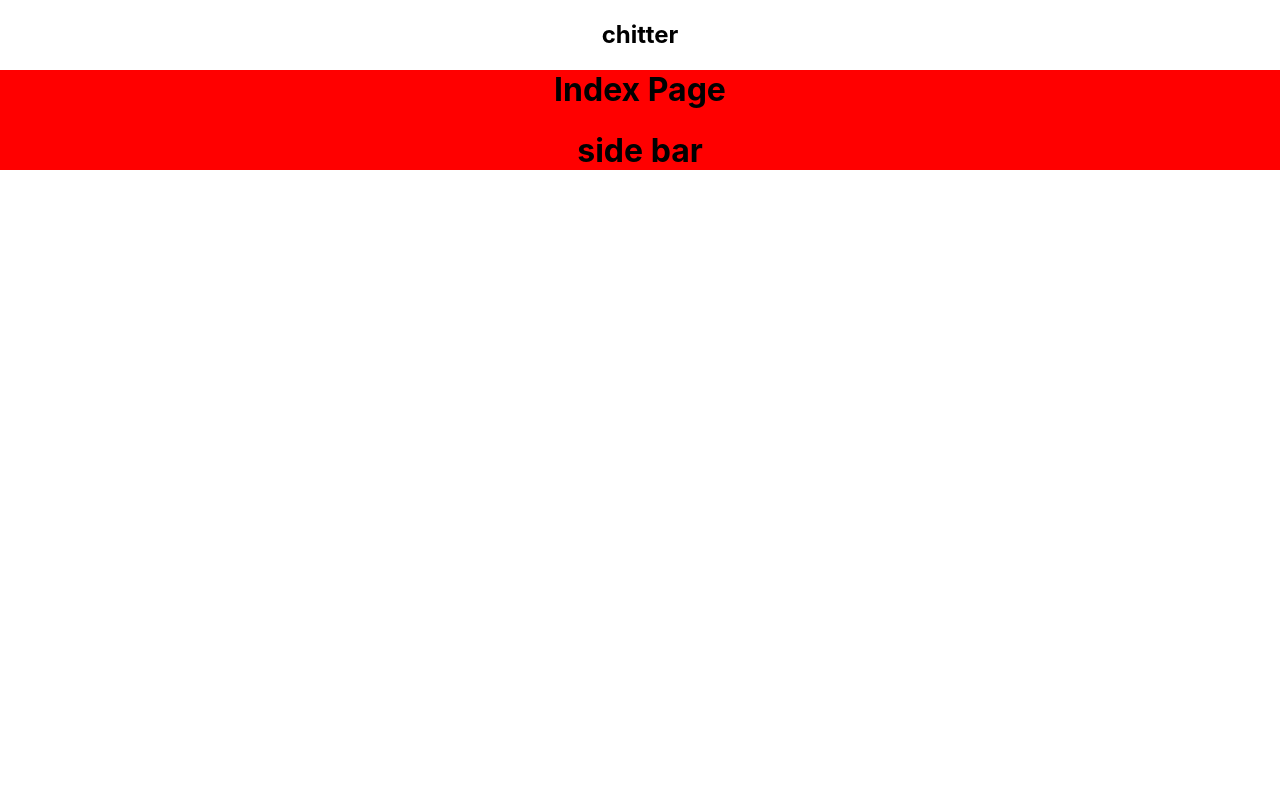
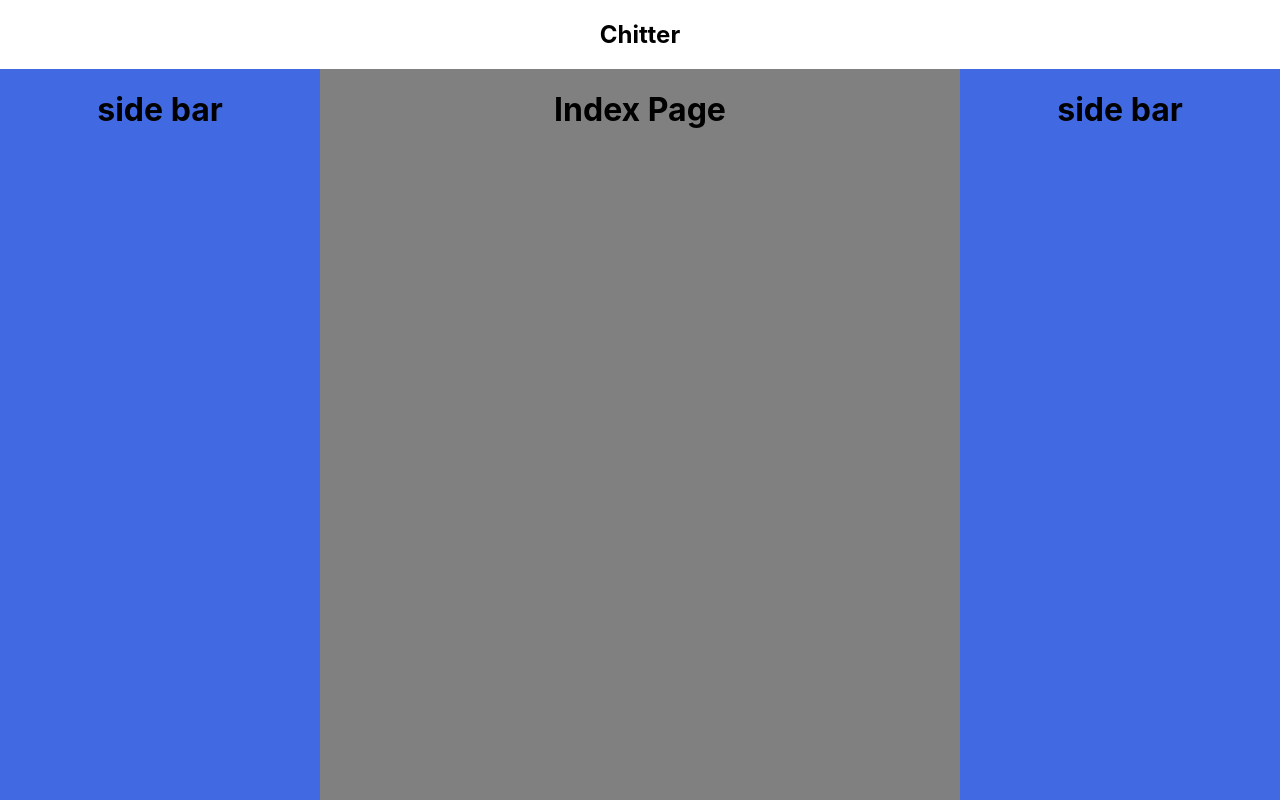
Before and after one commit to philsmithies/chitter-react, a React (Create React App) app: page / in a window 1280 px wide. Shown: the top 800 px of the page. Built offline with nearby package versions, Linux system fonts and the light colour scheme.

Commit message:
grid template

```diff
--- a/src/App.js
+++ b/src/App.js
@@ -6,7 +6,7 @@ import Index from './pages/Index/Index.js';
 function App() {
   return (
     <div className="App">
-      <h2>chitter</h2>
+      <h2>Chitter</h2>
       <Router>
       <Switch>
         <Route path="/" exact component={Index}  />
--- a/src/pages/Index/Index.js
+++ b/src/pages/Index/Index.js
@@ -4,8 +4,15 @@ import './styles.css'
 export default function Index() {
   return(
     <div className="main_grid">
-      <h1>Index Page</h1>
-      <ExploreBar />
+      <div class="main_content">
+        <h1>Index Page</h1>
+      </div>
+      <div className="sidebar">
+        <ExploreBar/>
+      </div>
+      <div className="signupbar">
+        <ExploreBar/>
+      </div>
     </div>
   )
 }
--- a/src/pages/Index/styles.css
+++ b/src/pages/Index/styles.css
@@ -1,3 +1,24 @@
 .main_grid {
-  background-color: red;
+  background-color: grey;
+  width: 100vw;
+  height: 1000px;
+  display: grid;
+  grid-template-columns: 1fr 2fr 1fr;
 }
+
+.main_content{
+  grid-column: 2 / 3;
+  grid-row: 1 / 2;
+}
+
+.sidebar{
+  background-color: royalblue;
+  grid-column: 1 / 2;
+  grid-row: 1 / 2;
+}
+
+.signupbar{
+  background-color: royalblue;
+  grid-column: 3 / 4;
+  grid-row: 1 / 2;
+}
```
